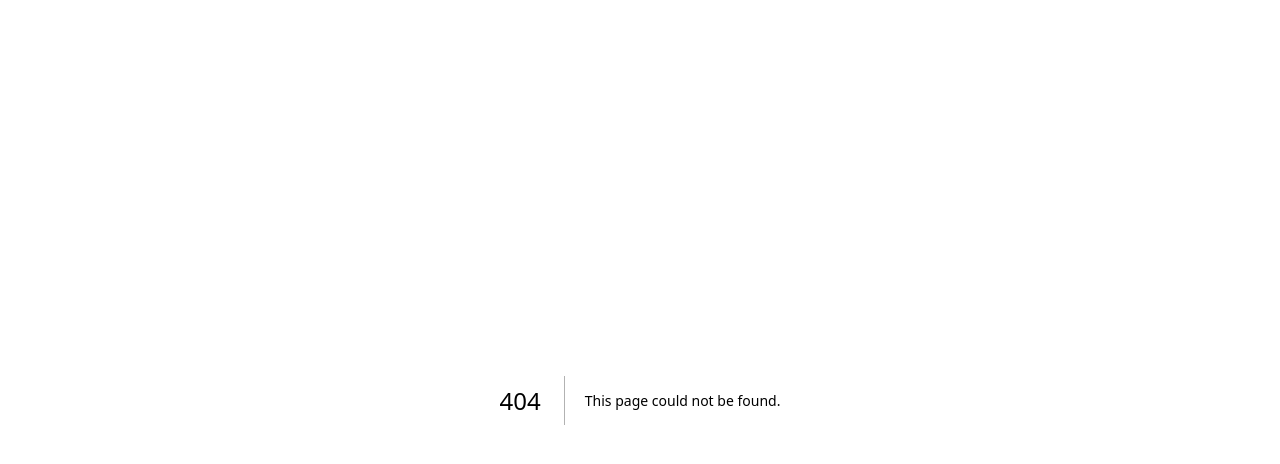
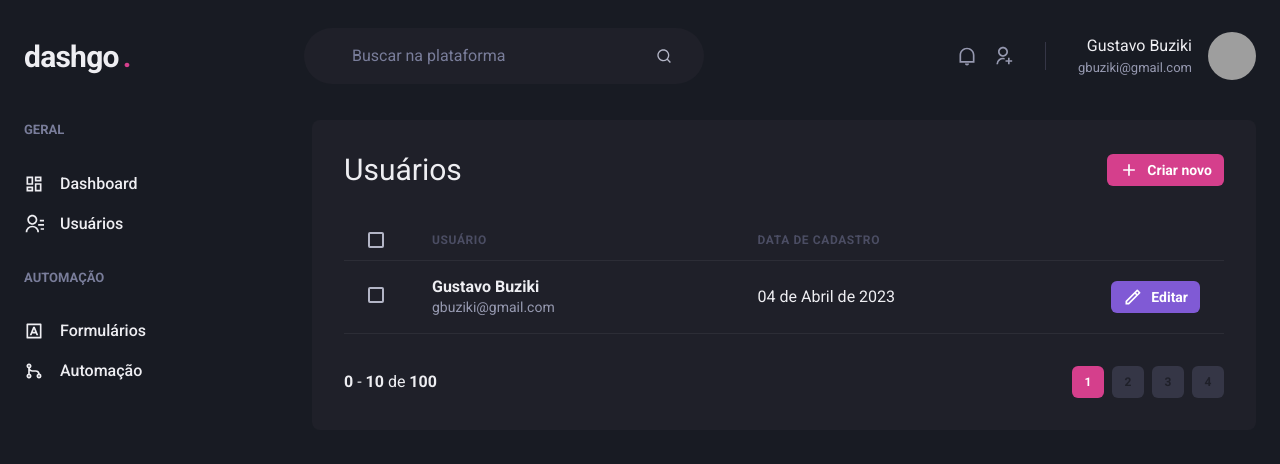
Before and after one commit to gustavobuziki/dashgo, a Next.js app: page /users in a window 1280 px wide. Before the commit this address had no page. Shown: the top 464 px of the page. Built offline with nearby package versions, Linux system fonts and the light colour scheme; grey boxes are pictures that could not be loaded.

Commit message:
feat: user list page

```diff
--- a/src/components/index.ts
+++ b/src/components/index.ts
@@ -1,5 +1,6 @@
 import { Header } from "./header";
 import { Sidebar } from "./sidebar";
 import { Input } from "./form/input";
+import { Pagination } from "./pagination";
 
-export { Header, Sidebar, Input }
+export { Header, Sidebar, Input, Pagination }
--- /dev/null
+++ b/src/components/pagination.tsx
@@ -0,0 +1,65 @@
+import { Box, Button, HStack } from "@chakra-ui/react"
+
+export const Pagination = () => {
+    return (
+        <HStack
+            spacing='6'
+            mt='8'
+            justify='space-between'
+            align='center'
+
+        >
+            <Box>
+                <strong>0</strong> - <strong>10</strong> de <strong>100</strong>
+            </Box>
+            <HStack spacing='2'>
+                <Button
+                    size='sm'
+                    fontSize='xs'
+                    width='4'
+                    colorScheme='pink'
+                    disabled
+                    _disabled={{
+                        bg: 'pink.500',
+                        cursor: 'default'
+                    }}
+                >
+                    1
+                </Button>
+                <Button
+                    size='sm'
+                    fontSize='xs'
+                    width='4'
+                    bg='gray.700'
+                    _hover={{
+                        bg:'gray.500'
+                    }}
+                >
+                    2
+                </Button>
+                <Button
+                    size='sm'
+                    fontSize='xs'
+                    width='4'
+                    bg='gray.700'
+                    _hover={{
+                        bg:'gray.500'
+                    }}
+                >
+                    3
+                </Button>
+                <Button
+                    size='sm'
+                    fontSize='xs'
+                    width='4'
+                    bg='gray.700'
+                    _hover={{
+                        bg:'gray.500'
+                    }}
+                >
+                    4
+                </Button>
+            </HStack>
+        </HStack>
+    )
+}
--- /dev/null
+++ b/src/pages/users/index.tsx
@@ -0,0 +1,73 @@
+import { Box, Button, Checkbox, Flex, Heading, Icon, Table, Tbody, Td, Text, Th, Thead, Tr } from "@chakra-ui/react";
+import { RiAddLine, RiPencilLine } from "react-icons/ri";
+
+import { Header, Pagination, Sidebar } from '../../components'
+
+export default function UsersList (){
+    return (
+        <Box>
+            <Header />
+
+            <Flex w='100%' my='6' maxWidth={1480} mx='auto' px='6'>
+                <Sidebar />
+
+                <Box flex='1' borderRadius={8} p='8' bg='gray.800'>
+                    <Flex mb='8' justify='space-between' align='center'>
+                        <Heading size='lg' fontWeight='normal'>
+                            Usuários
+                        </Heading>
+                        <Button
+                            as='a'
+                            size='sm'
+                            fontSize='sm'
+                            colorScheme='pink'
+                            leftIcon={<Icon as={RiAddLine} fontSize='20' />}
+                        >
+                            Criar novo
+                        </Button>
+                    </Flex>
+                    <Table colorScheme='whiteAlpha'>
+                        <Thead>
+                            <Tr>
+                                <Th px='6' w='8' color='gray.300'>
+                                    <Checkbox colorScheme='pink' />
+                                </Th>
+                                <Th>Usuário</Th>
+                                <Th>Data de cadastro</Th>
+                                <Th w='8'></Th>
+                            </Tr>
+                        </Thead>
+                        <Tbody>
+                            <Tr px='6'>
+                                <Td>
+                                    <Checkbox colorScheme='pink' />
+                                </Td>
+                                <Td>
+                                    <Box>
+                                        <Text fontWeight='bold'>Gustavo Buziki</Text>
+                                        <Text fontSize='sm' color='gray.300'>gbuziki@gmail.com</Text>
+                                    </Box>
+                                </Td>
+                                <Td>
+                                   04 de Abril de 2023
+                                </Td>
+                                <Td>
+                                <Button
+                                    as='a'
+                                    size='sm'
+                                    fontSize='sm'
+                                    colorScheme='purple'
+                                    leftIcon={<Icon as={RiPencilLine} fontSize='20' />}
+                                >
+                                    Editar
+                                </Button>
+                                </Td>
+                            </Tr>
+                        </Tbody>
+                    </Table>
+                    <Pagination />
+                </Box>
+            </Flex>
+        </Box>
+    )
+}
```
